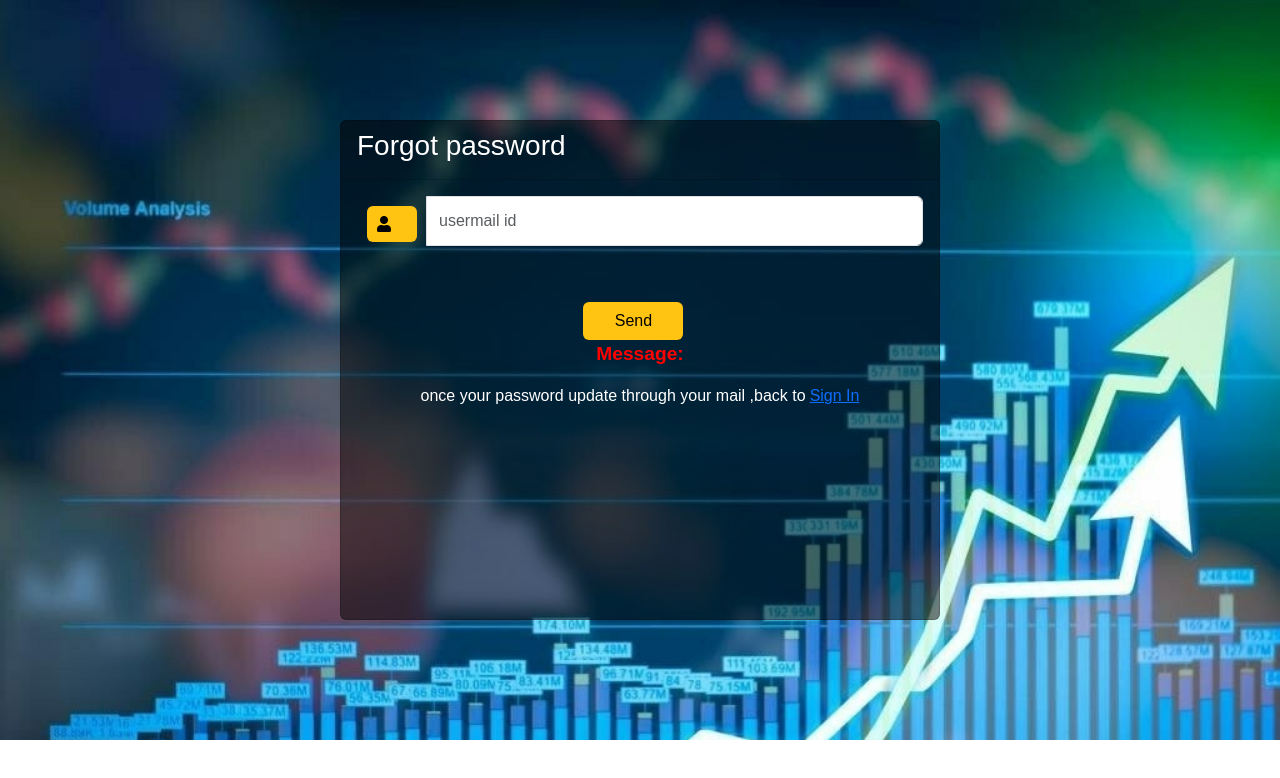
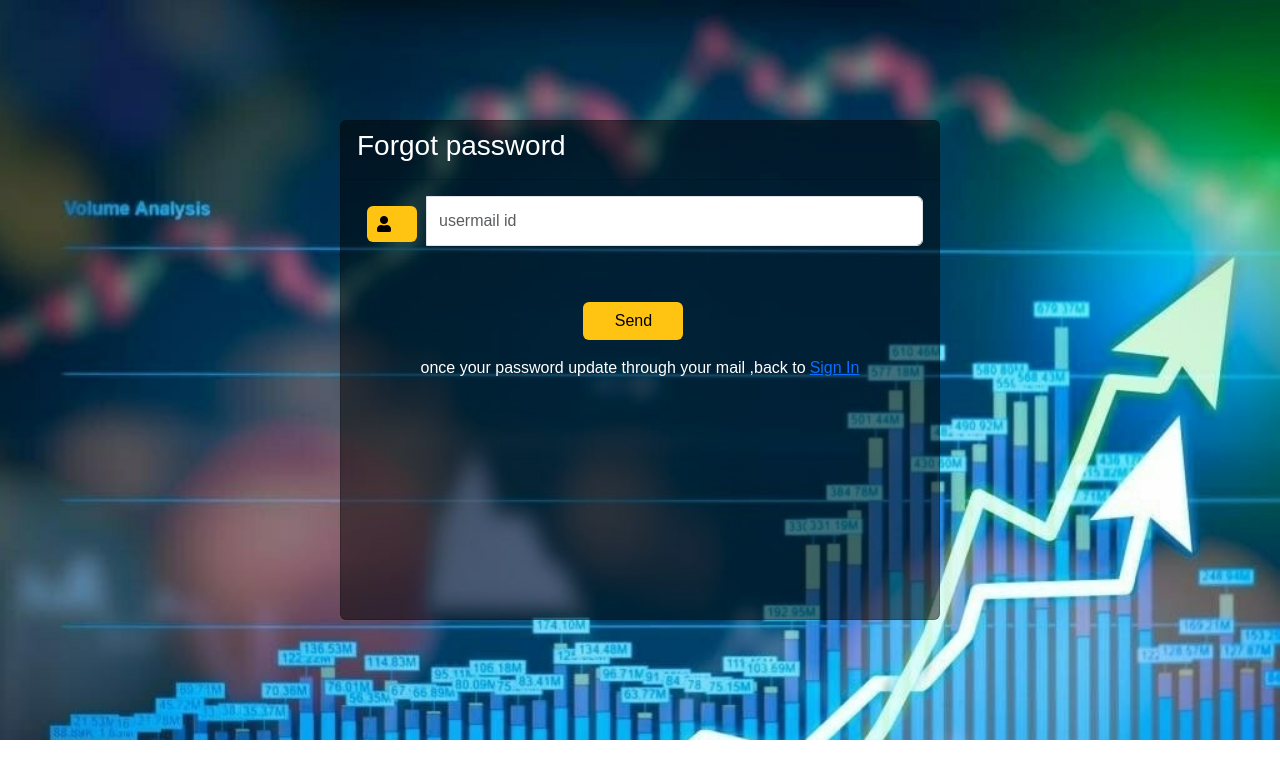
Before and after one commit to Anuanushree/pettycash-frontend, a React (Vite) app: page /forgotpassword in a window 1280 px wide. Shown: the top 778 px of the page. Built offline with nearby package versions, Linux system fonts and the light colour scheme; no server answers.

Commit message:
project done

```diff
--- a/src/component/login/Signup.jsx
+++ b/src/component/login/Signup.jsx
@@ -19,12 +19,14 @@ function SignUp({ BASE_URL }) {
             }
             const response = await axios.post(`${BASE_URL}/user/signup`, user)
             console.log(response.data);
+            var msg = response.data.message
             seterror(response.data.error);
-            if (!error) {
-                navigate('/')
-            }
+
         } catch (error) {
             console.log("Error in adding user :", error)
+        }
+        if (msg === 'User added successfully') {
+            navigate('/')
         }
     }
     return (
--- a/src/component/passwordReset/ForgotPassword.jsx
+++ b/src/component/passwordReset/ForgotPassword.jsx
@@ -1,7 +1,7 @@
 import React, { useState } from 'react';
 import axios from 'axios';
 
-function ForgotPassword({BASE_URL}) {
+function ForgotPassword({ BASE_URL }) {
     const [email, setEmail] = useState('');
     const [error, seterror] = useState('')
 
@@ -43,7 +43,7 @@ function ForgotPassword({BASE_URL}) {
                                 </div>
                                 <div className="form-group">
                                     <input type="submit" value="Send" className="btn float-right login_btn" />
-                                    <p className='text-center error'>Message:{error}</p>
+                                    <p className='text-center error'>{error}</p>
                                 </div>
 
                                 <div className="d-flex justify-content-center links">
```
